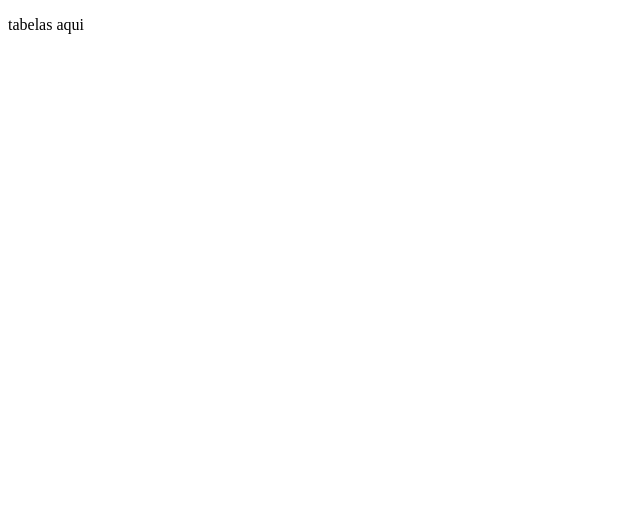
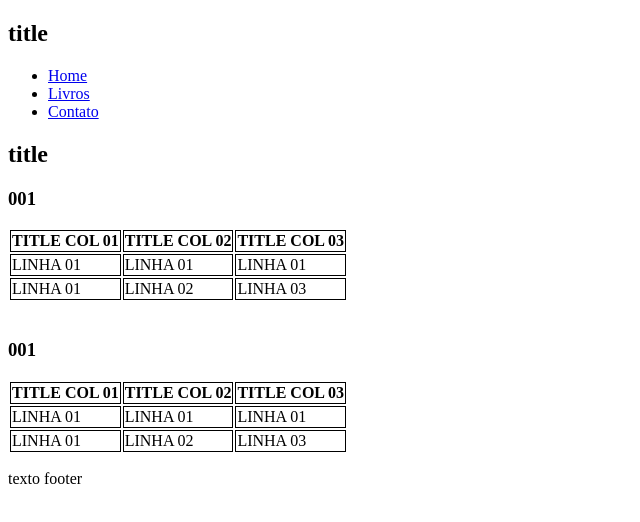
Before and after one commit to minoru-yamanaka/Site_Lojinha_190924, a plain HTML site: page cardapio.html in a window 1280 px wide. Shown: the whole page, without its empty margins (0-640 px from the left). Drawn offline with Linux system fonts and the light colour scheme.

Commit message:
130924-2200

```diff
--- a/cardapio.html
+++ b/cardapio.html
@@ -3,10 +3,84 @@
 <head>
     <meta charset="UTF-8">
     <meta name="viewport" content="width=device-width, initial-scale=1.0">
+    <style>
+
+        table tr th {
+            border: 1px solid black;
+        }
+
+        table tr td {
+            border: 1px solid black;
+        }
+
+    </style>
     <link rel="stylesheet" href="style.css">
     <title>Cardápio</title>
 </head>
 <body>
-    <p> tabelas aqui </p>
+
+    <nav>
+        <h1>title</h1>
+        <ul>
+            <li><a href="01">Home</a> </li>
+            <li><a href="02">Livros</a></li>
+            <li><a href="03">Contato</a></li>
+        </ul>
+    </nav>
+
+
+
+    <main>
+        <h2>    title  </h2>
+
+    <h3>    001     </h3>
+
+    <table>
+        <tr>
+          <th> TITLE COL 01</th>
+          <th> TITLE COL 02</th>
+          <th> TITLE COL 03</th>
+        </tr>
+        <tr>
+          <td>LINHA 01 </td>
+          <td>LINHA 01 </td>
+          <td>LINHA 01</td>
+        </tr>
+        <tr>
+            <td>LINHA 01 </td>
+            <td>LINHA 02 </td>
+            <td>LINHA 03</td>
+        </tr>
+      </table>
+
+</br>
+
+    <h3>    001     </h3>
+
+      <table>
+        <tr>
+          <th> TITLE COL 01</th>
+          <th> TITLE COL 02</th>
+          <th> TITLE COL 03</th>
+        </tr>
+        <tr>
+          <td>LINHA 01 </td>
+          <td>LINHA 01 </td>
+          <td>LINHA 01</td>
+        </tr>
+        <tr>
+            <td>LINHA 01 </td>
+            <td>LINHA 02 </td>
+            <td>LINHA 03</td>
+        </tr>
+      </table>
+
+    </main>
+
+    <footer>
+        <p> texto footer </p>
+    </footer>
+
+
 </body>
 </html>
```
Also changed, not shown: contato.html (+34 -0 lines), index.html (+31 -0 lines), escopo/cardapio.jpg (added), escopo/contato.jpg (added), escopo/home.jpg (added).
